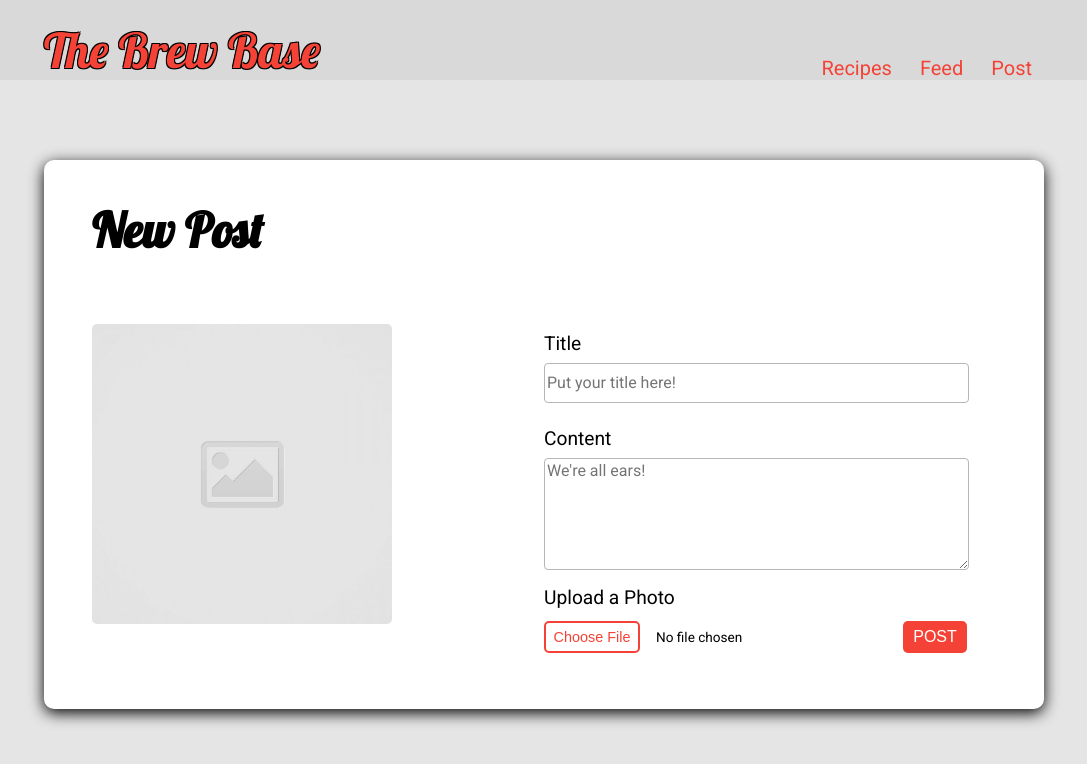
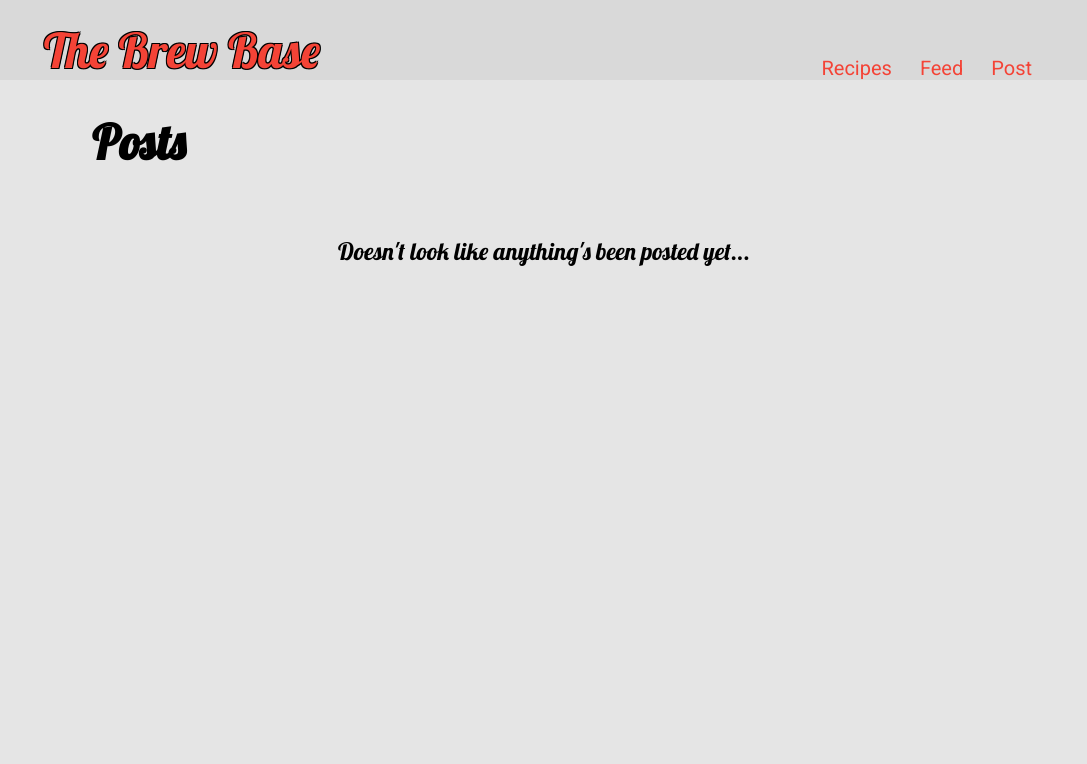
Before and after one commit to NoahLett/beer-base, a website: page index.html in a window 1280 px wide. Both pictures are taken after a click on the link "Feed". Shown: the whole page, without its empty margins (96-1183 px from the left). Drawn offline with Linux system fonts and the light colour scheme.

Commit message:
Added Feed Page view and necessary elements #4

```diff
--- a/css/styles.css
+++ b/css/styles.css
@@ -278,6 +278,19 @@ input[type="file"]::file-selector-button {
   cursor: pointer;
 }
 
+.feed-header-text {
+  margin-top: 2rem;
+  margin-left: 3rem;
+  font-family: Lobster, sans-serif;
+  font-size: 3rem;
+}
+
+.no-content-text {
+  font-family: Lobster, sans-serif;
+  font-size: 1.5rem;
+  text-align: center;
+}
+
 @media screen and (max-width: 767px) {
   .carousel-box {
     width: 90%;
--- a/index.html
+++ b/index.html
@@ -26,7 +26,7 @@
         <div class="column-half bottom">
           <span class="nav-bar">
             <a href="#" class="recipe-link" data-view="recipes-page">Recipes</a>
-            <a href="#" class="feed-link">Feed</a>
+            <a href="#" class="feed-link" data-view="feed-page">Feed</a>
             <a href="#" class="post-link" data-view="new-post-page">Post</a>
           </span>
         </div>
@@ -34,7 +34,7 @@
     </div>
   </header>
   <main>
-    <div class="view hidden" data-view="home-page">
+    <div class="view" data-view="home-page">
       <div class="container">
         <div class="row">
           <div class="column-full">
@@ -154,7 +154,7 @@
         </div>
       </div>
     </div>
-    <div class="view" data-view="new-post-page">
+    <div class="view hidden" data-view="new-post-page">
       <div class="container">
         <div class="new-post-box">
           <form class="new-post-form">
@@ -207,6 +207,25 @@
         </div>
       </div>
     </div>
+    <div class="view hidden" data-view="feed-page">
+      <div class="container">
+        <div class="row">
+          <div class="column-full">
+            <h2 class="feed-header-text">Posts</h2>
+          </div>
+        </div>
+        <div class="row">
+          <div class="column-full">
+            <div class="no-content-box">
+              <p class="no-content-text">Doesn't look like anything's been posted yet...</p>
+            </div>
+          </div>
+        </div>
+        <ul>
+
+        </ul>
+      </div>
+    </div>
   </main>
   <script src="js/data.js"></script>
   <script src="js/main.js"></script>
--- a/js/main.js
+++ b/js/main.js
@@ -401,6 +401,7 @@ var $view = document.querySelectorAll('.view');
 var $mainTitleLink = document.querySelector('.main-title');
 var $recipeLink = document.querySelector('.recipe-link');
 var $newPostLink = document.querySelector('.post-link');
+var $feedLink = document.querySelector('.feed-link');
 
 function handleViewSwap(string) {
   for (var i = 0; i < $view.length; i++) {
@@ -421,6 +422,10 @@ $recipeLink.addEventListener('click', function () {
 });
 
 $newPostLink.addEventListener('click', function () {
+  handleViewSwap(event.target.getAttribute('data-view'));
+});
+
+$feedLink.addEventListener('click', function () {
   handleViewSwap(event.target.getAttribute('data-view'));
 });
 
```
